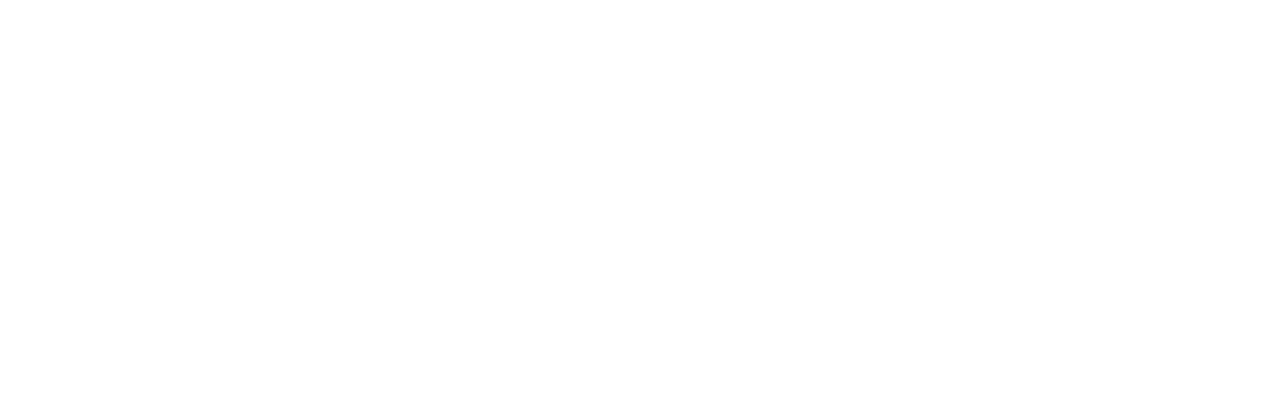
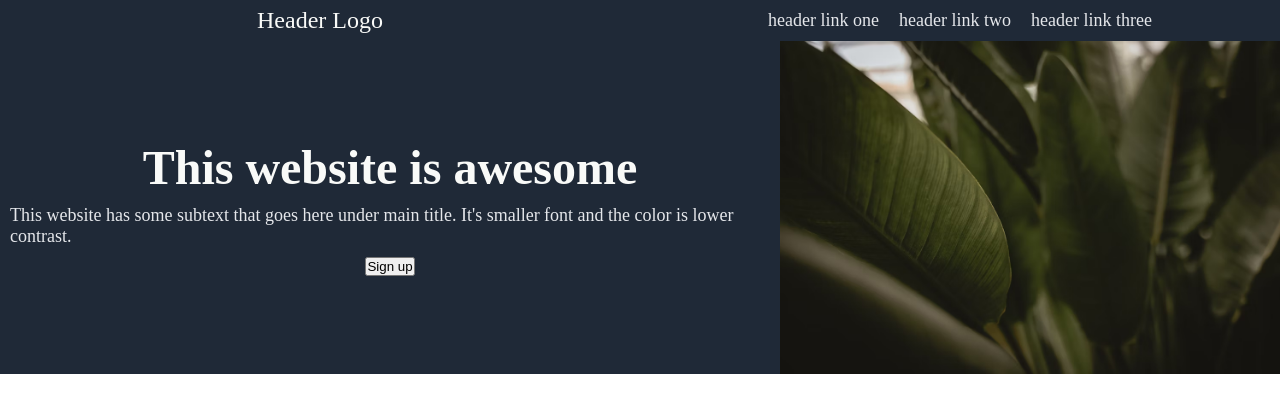
Before and after one commit to SeppM1/Landing-Page, a plain HTML site: page index.html in a window 1280 px wide. Drawn offline with Linux system fonts and the light colour scheme.

Commit message:
working with first section

```diff
--- a/index.html
+++ b/index.html
@@ -6,6 +6,32 @@
     <link rel="stylesheet" href="styles.css">
 </head>
 <body>
+    <div class="first-section">
+        <div class="navbar">
+            <div class="navbar-left">
+                <p id="header-logo">Header Logo</p>
+            </div>
+            <div class="navbar-right">
+                <ul style="list-style-type:none;">
+                    <li class="header-link">header link one</li>
+                    <li class="header-link">header link two</li>
+                    <li class="header-link">header link three</li>
+                </ul>
+            </div>
+        </div>
+        <div class="content">
+            <div class="content-left">
+                <h1>This website is awesome</h1>
+                <p class="header-link">This website has some subtext that goes here under main title. It's smaller font and the color is lower contrast.</p>
+                <button type="button" class="sign-up-first-section">Sign up</button>
 
+
+            </div>
+            <div class="content-right">
+                <img src="image01.jpg" alt="Image with some green leaves" width="500">
+
+            </div>
+        </div>
+    </div>
 </body>
 </html>
--- a/styles.css
+++ b/styles.css
@@ -0,0 +1,61 @@
+@import url('https://fonts.googleapis.com/css2?family=Roboto&display=swap');
+
+
+*{
+    margin: 0;
+    padding: 0;
+}
+
+.body{
+    font-family: 'Roboto', sans-serif;
+}
+
+.first-section{
+    background-color: #1F2937;
+}
+
+#header-logo{
+    font-size: 24px;
+    color: #F9FAF8;
+}
+
+.header-link{
+    font-size: 18px;
+    color: #E5E7EB;
+    margin: 10px;
+}
+
+.navbar{
+    display: flex;
+    flex-direction: row;
+}
+
+ul{
+    display: flex;
+    flex-direction: row;
+}
+
+.navbar-left,.navbar-right{
+    display: flex;
+    width: 50%;
+    justify-content: center;
+    align-items: center;
+}
+
+h1{
+   font-size: 48px;
+   font-weight: bolder;
+   color: #F9FAF8;
+}
+
+.content{
+    display: flex;
+    flex-direction: row;
+}
+
+.content-left,.content-right{
+    display: flex;
+    justify-content: center;
+    align-items: center;
+    flex-direction: column;
+}
```
Also changed, not shown: image01.jpg (added).
